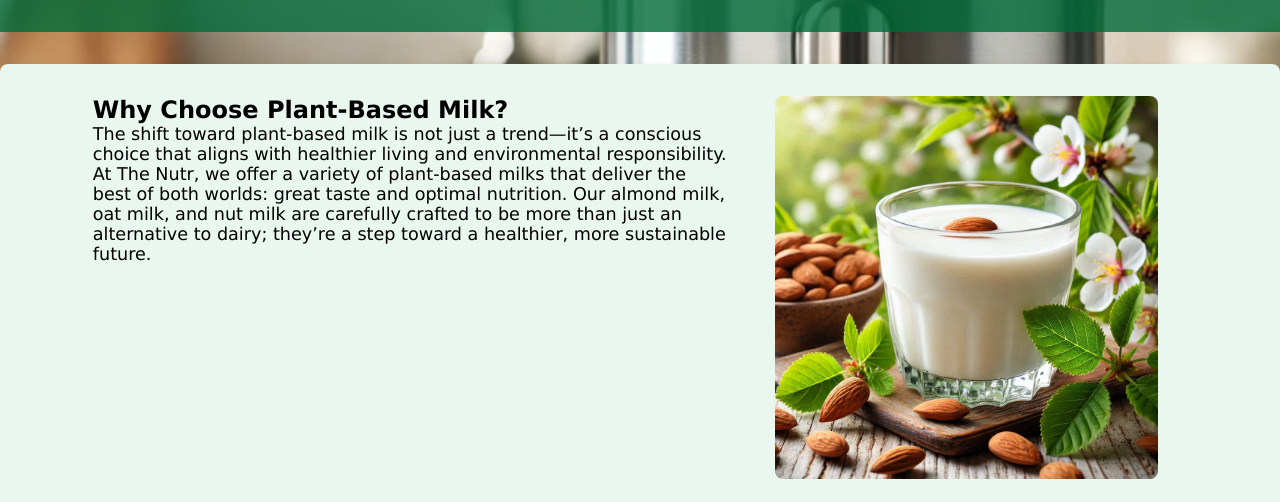
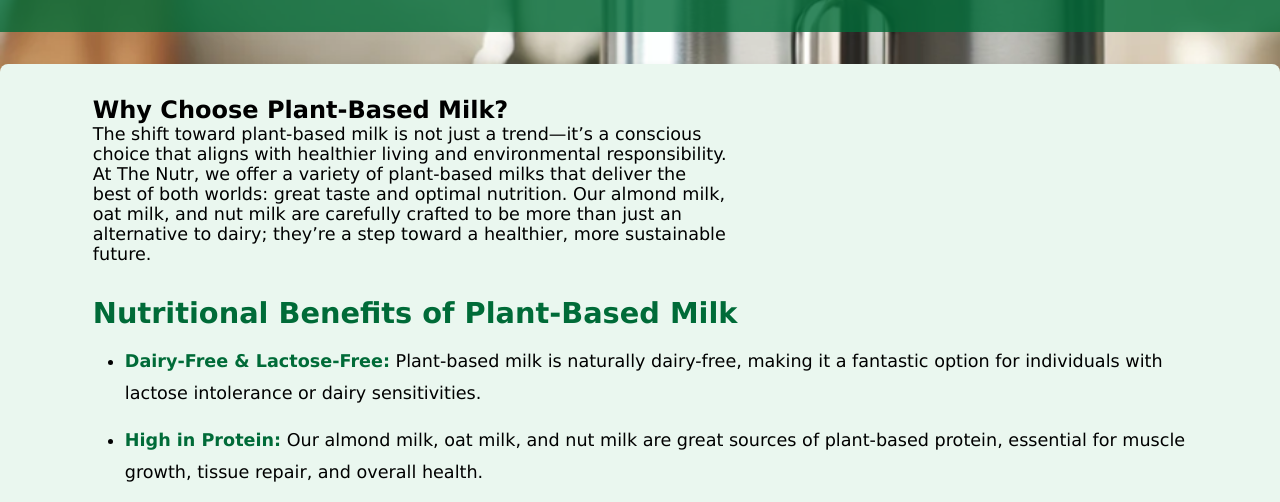
Before and after one commit to PatelJay2031/TheNutr, a plain HTML site: page index.html in a window 1280 px wide. Shown: the part 275-777 px from the top of the page. Drawn offline with Linux system fonts and the light colour scheme.

Commit message:
Update index.html

```diff
--- a/index.html
+++ b/index.html
@@ -62,9 +62,6 @@
                             milk, and nut milk are carefully crafted to be more than just an alternative to dairy;
                             they’re a step
                             toward a healthier, more sustainable future.</p>
-                    </div>
-                    <div class="image">
-                        <img src="./imgs/Plant-basedmilk.png" alt="Why Choose Plant-Based Milk Image">
                     </div>
                 </div>
 
```
